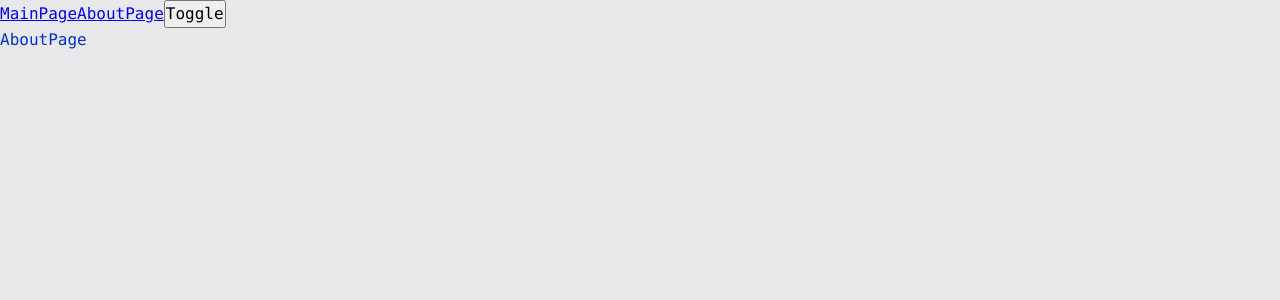
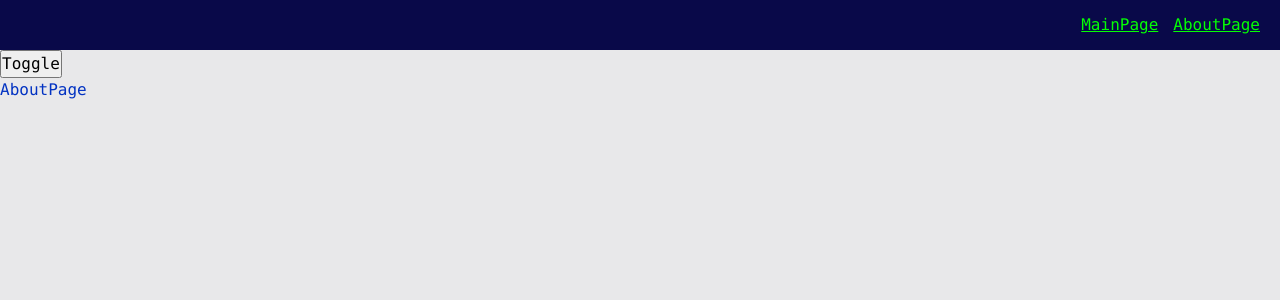
Before and after one commit to Grinko1/production-app-articles, a React app: page /about in a window 1280 px wide. Shown: the top 300 px of the page. Built offline with nearby package versions, Linux system fonts and the light colour scheme.

Commit message:
add navbar and ui applink

```diff
--- a/src/app/App.tsx
+++ b/src/app/App.tsx
@@ -1,16 +1,17 @@
 import './styles/index.scss';
 import { Link } from 'react-router-dom';
-import { classNames } from 'shared/lib/helpers/classNames/classNames';
+import { classNames } from 'shared/lib/classNames/classNames';
 import { useTheme } from './providers/themeProvider';
 import { AppRouter } from './providers/router';
+import { Navbar } from 'widgets/Navbar';
 
 const App = () => {
   const { theme, toggleTheme } = useTheme();
 
   return (
     <div className={classNames('app', {}, [theme])}>
-      <Link to={'/'}>MainPage</Link>
-      <Link to={'/about'}>AboutPage</Link>
+      <Navbar/>
+
       <button onClick={toggleTheme}>Toggle</button>
 
       <AppRouter />
--- a/src/shared/lib/helpers/classNames/classNames.ts
+++ b/src/shared/lib/classNames/classNames.ts
@@ -1,9 +1,9 @@
 export type Mods = Record<string, boolean | string>;
 
-export function classNames(cls: string, mods: Mods, additional?: string[]): string {
+export function classNames(cls: string, mods: Mods = {}, additional?: string[]): string {
   return [
     cls,
-    ...additional,
+    ...additional.filter(Boolean),
     ...Object.entries(mods)
       .filter(([className, value]) => Boolean(value))
       .map(([className, value]) => className),
--- /dev/null
+++ b/src/shared/ui/AppLink/AppLink.module.scss
@@ -0,0 +1,15 @@
+.AppLink {
+    color: var(--primary-color);
+}
+
+.primary {
+    color: var(--primary-color);
+}
+
+.secondary {
+    color: var(--inverted-primary-color);
+}
+
+.red {
+    color: red;
+}
--- /dev/null
+++ b/src/shared/ui/AppLink/AppLink.tsx
@@ -0,0 +1,24 @@
+import { ReactNode, memo } from 'react';
+import cls from './AppLink.module.scss';
+import { classNames } from 'shared/lib/classNames/classNames';
+import { Link, LinkProps } from 'react-router-dom';
+
+export enum AppLinkTheme {
+  PRIMARY = 'primary',
+  SECONDARY = 'secondary',
+}
+
+interface AppLinkProps extends LinkProps {
+  className?: string;
+  children: ReactNode;
+  theme?: AppLinkTheme;
+}
+
+export const AppLink = memo((props: AppLinkProps) => {
+  const { className, children, to, theme = AppLinkTheme.PRIMARY, ...otherProps } = props;
+  return (
+    <Link to={to} className={classNames(cls.AppLink, {}, [className, cls[theme]])} {...otherProps}>
+      {children}
+    </Link>
+  );
+});
--- /dev/null
+++ b/src/widgets/Navbar/index.ts
@@ -0,0 +1,3 @@
+import { Navbar } from './ui/Navbar';
+
+export { Navbar };
--- /dev/null
+++ b/src/widgets/Navbar/ui/Navbar.module.scss
@@ -0,0 +1,14 @@
+.Navbar {
+  width: 100%;
+  height: var(--navbar-height);
+  background-color: var(--inverted-bg-color);
+  display: flex;
+  align-items: center;
+  padding: 20px;
+  .links {
+    margin-left: auto;
+    .mainLink {
+      margin-right: 15px;
+    }
+  }
+}
--- /dev/null
+++ b/src/widgets/Navbar/ui/Navbar.tsx
@@ -0,0 +1,23 @@
+import { Link } from 'react-router-dom';
+import cls from './Navbar.module.scss';
+import { classNames } from 'shared/lib/classNames/classNames';
+import { AppLink, AppLinkTheme } from 'shared/ui/AppLink/AppLink';
+import { AppRoutes } from 'shared/config/routeConfig/routeConfig';
+
+interface NavbarProps {
+  className?: string;
+}
+export const Navbar = ({ className }: NavbarProps) => {
+  return (
+    <div className={classNames(cls.Navbar, {}, [className])}>
+      <div className={cls.links}>
+        <AppLink to={AppRoutes.MAIN} theme={AppLinkTheme.SECONDARY} className={cls.mainLink}>
+          MainPage
+        </AppLink>
+        <AppLink theme={AppLinkTheme.SECONDARY} to={AppRoutes.ABOUT}>
+          AboutPage
+        </AppLink>
+      </div>
+    </div>
+  );
+};
```
